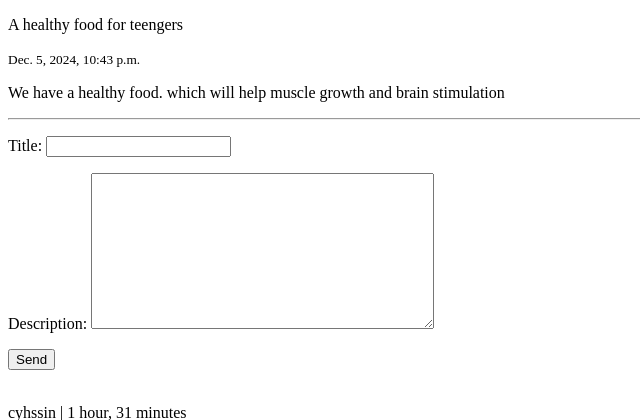
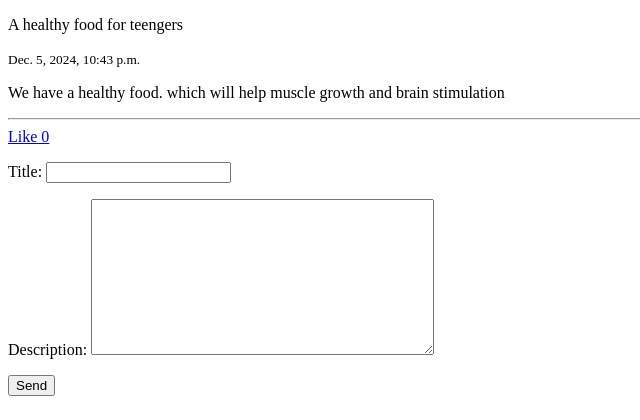
Before and after one commit to cyhssin/DialogueCode, a Django app: a page that uses templates/base.html in a window 1280 px wide. Shown: the top 420 px of the page, without its empty margins (0-640 px from the left). Run offline with Django 4.2, Linux system fonts and the light colour scheme; a user stored in the database is signed in; data comes from the database, SQL or seed files in the repository; data that the repository does not hold is empty.

Commit message:
Create Vote system

```diff
--- a/blog/admin.py
+++ b/blog/admin.py
@@ -1,5 +1,5 @@
 from django.contrib import admin
-from .models import Article, Category, Tag, FavoriteArticle, Comment
+from .models import Article, Category, Tag, FavoriteArticle, Comment, Vote
 
 @admin.register(Article)
 class ArticleAdmin(admin.ModelAdmin):
@@ -32,3 +32,5 @@ class FavoriteArticleAdmin(admin.ModelAdmin):
 class CommentAdmin(admin.ModelAdmin):
     list_display = ["user", "article", "created"]
     list_filter = ["user", "article"]
+
+admin.site.register(Vote)
--- a/blog/models.py
+++ b/blog/models.py
@@ -39,6 +39,15 @@ class Article(models.Model):
 
     def __str__(self) -> str:
         return self.title
+
+    def likes_count(self):
+        return self.pvotes.count()
+
+    def user_can_like(self, user):
+        user_like = user.uvotes.filter(article=self)
+        if user_like.exists():
+            return True
+        return False
 
     def get_absolute_url(self):
         return reverse("blog:article_detail",
@@ -91,7 +100,7 @@ class FavoriteArticle(models.Model):
 class Comment(models.Model):
     user = models.ForeignKey(User, on_delete=models.CASCADE, related_name="comment_by")
     article = models.ForeignKey(Article, on_delete=models.CASCADE, related_name="comments")
-    reply = models.ForeignKey('self', on_delete=models.CASCADE, related_name='rcomments', blank=True, null=True)
+    reply = models.ForeignKey("self", on_delete=models.CASCADE, related_name="rcomments", blank=True, null=True)
     is_reply = models.BooleanField(default=False)
     title = models.CharField(max_length=255)
     description = models.TextField()
@@ -106,3 +115,10 @@ class Comment(models.Model):
 
     def __str__(self) -> str:
         return f"Comment by {self.user} on {self.article}"
+
+class Vote(models.Model):
+	user = models.ForeignKey(User, on_delete=models.CASCADE, related_name="uvotes")
+	article = models.ForeignKey(Article, on_delete=models.CASCADE, related_name="pvotes")
+
+	def __str__(self):
+		return f"{self.user} liked {self.article.slug}"
--- a/blog/templates/blog/detail.html
+++ b/blog/templates/blog/detail.html
@@ -2,19 +2,23 @@
 
 {% block content %}
 
-    <p> {{ article.title}} </p>
-    <small> {{ article.publish }} </small>
-    <p> {{ article.description}} </p>
+    <p>{{ article.title }}</p>
+    <small>{{ article.publish }}</small>
+    <p>{{ article.description }}</p>
 
     <hr>
 
     {% if request.user.is_authenticated %}
+        <a href="{% url 'blog:article_like' article.id %}" class="{% if can_like %}disabled{% endif %}">
+            Like {{ article.likes_count }}
+        </a>
 
         <form action="" method="post">
             {% csrf_token %}
-            {{ form.as_p }}
+            {{ form.as_p }}  <!-- Ensure form is instantiated in the view -->
             <input type="submit" value="Send">
-        </form> <br/>
+        </form>
+        <br/>
     {% else %}
         <p class="alert alert-danger">Only logged in users can comment.</p>
     {% endif %}
@@ -27,22 +31,22 @@
             {% if request.user.is_authenticated %}
                 <form action="{% url 'blog:add_reply' article.id comment.id %}" method="post">
                     {% csrf_token %}
-                    {{ reply_form.as_p }}
+                    {{ reply_form.as_p }}  <!-- Ensure reply form is instantiated in the view -->
                     <input type="submit" value="send">
                 </form>
             {% endif %}
 
             {% if comment.rcomments.all %}
                 {% with replies=comment.rcomments.all %}
-                {% for reply in replies %}
-                <p class="bg-primary p-3 m-2">{{ reply.user }} <br/> {{ reply.body }}</p>
-                {% endfor %}
+                    {% for reply in replies %}
+                        <p class="bg-primary p-3 m-2">{{ reply.user }} <br/> {{ reply.body }}</p>
+                    {% endfor %}
                 {% endwith %}
             {% else %}
                 <p>No replies yet!</p>
             {% endif %}
-
-        </div><br/>
+        </div>
+        <br/>
     {% empty %}
         <p>No comments yet!</p>
     {% endfor %}
--- a/blog/urls.py
+++ b/blog/urls.py
@@ -8,4 +8,5 @@ urlpatterns = [
     path("tag/<slug:tag_slug>/", views.ArticleView.as_view(), name="article_list_by_tag"),
     path("<int:year>/<int:month>/<int:day>/<slug:slug>/", views.DetailView.as_view(), name="article_detail"),
     path("reply/<int:article_id>/<int:comment_id>/", views.ArticleAddReplyView.as_view(), name="add_reply"),
+	path("like/<int:article_id>/", views.ArticleLikeView.as_view(), name="article_like"),
 ]
--- a/blog/views.py
+++ b/blog/views.py
@@ -3,7 +3,7 @@ from django.shortcuts import render, redirect, get_object_or_404
 from django.contrib.auth.mixins import LoginRequiredMixin
 from django.contrib import messages
 
-from .models import Article, Tag, Comment
+from .models import Article, Tag, Comment, Vote
 from .forms import CommentForm, CommentReplyForm
 
 class ArticleView(View):
@@ -28,12 +28,16 @@ class DetailView(View):
 
     def get(self, request, year, month, day, slug):
         comments = self.article_instance.comments.filter(active=True)
+        can_like = False
+        if request.user.is_authenticated and self.article_instance.user_can_like(request.user):
+            can_like = True
         return render(request,
                     "blog/detail.html",
                     {"article": self.article_instance,
                      "comments":comments,
                      "form":self.form_class,
-                     "reply_form": self.form_class_reply})
+                     "reply_form": self.form_class_reply,
+                     "can_like": can_like,})
 
     def post(self, request, *args, **kwargs):
         form = self.form_class(request.POST)
@@ -70,3 +74,14 @@ class ArticleAddReplyView(LoginRequiredMixin, View):
 			reply.save()
 			messages.success(request, "your reply submitted successfully", "success")
 		return redirect(article.get_absolute_url())
+
+class ArticleLikeView(LoginRequiredMixin, View):
+    def get(self, request, article_id):
+        article = get_object_or_404(Article, id=article_id)
+        like = Vote.objects.filter(user=request.user, article=article)
+        if like.exists():
+            messages.error(request, "You have already liked this post", "error")
+        else:
+            Vote.objects.create(user=request.user, article=article)
+            messages.success(request, "You liked this post", "success")
+        return redirect(article.get_absolute_url())
--- a/templates/base.html
+++ b/templates/base.html
@@ -6,6 +6,7 @@
     <title>{% block title %}{% endblock %}</title>
 </head>
 <body>
+    {% include 'inc/messages.html' %}
     {% block content %}
     {% endblock %}
 </body>
--- /dev/null
+++ b/templates/inc/messages.html
@@ -0,0 +1,5 @@
+{% if messages %}
+    {% for msg in messages %}
+        <p class="alert alert-{{ msg.tags }}">{{ msg }}</p>
+    {% endfor %}
+{% endif %}
```
Also changed, not shown: blog/migrations/0003_vote.py (added).
